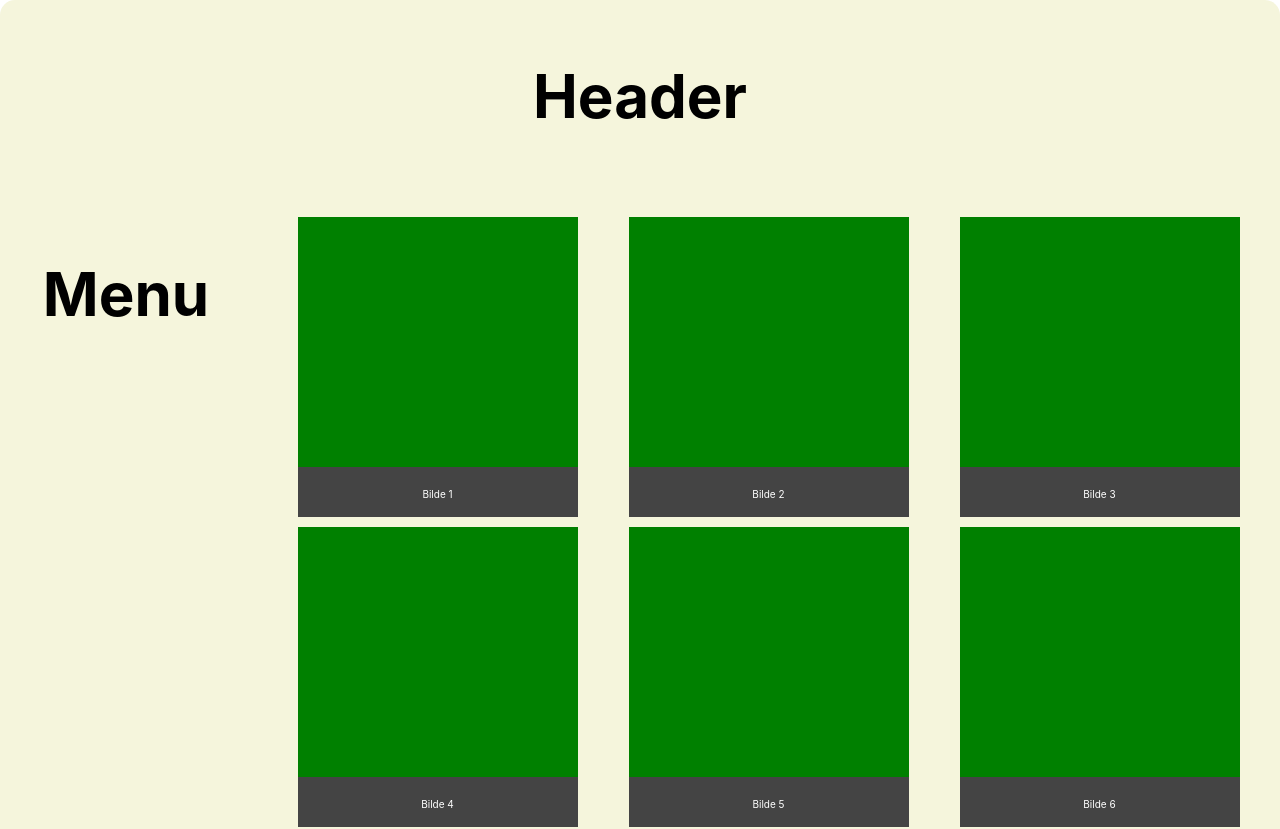
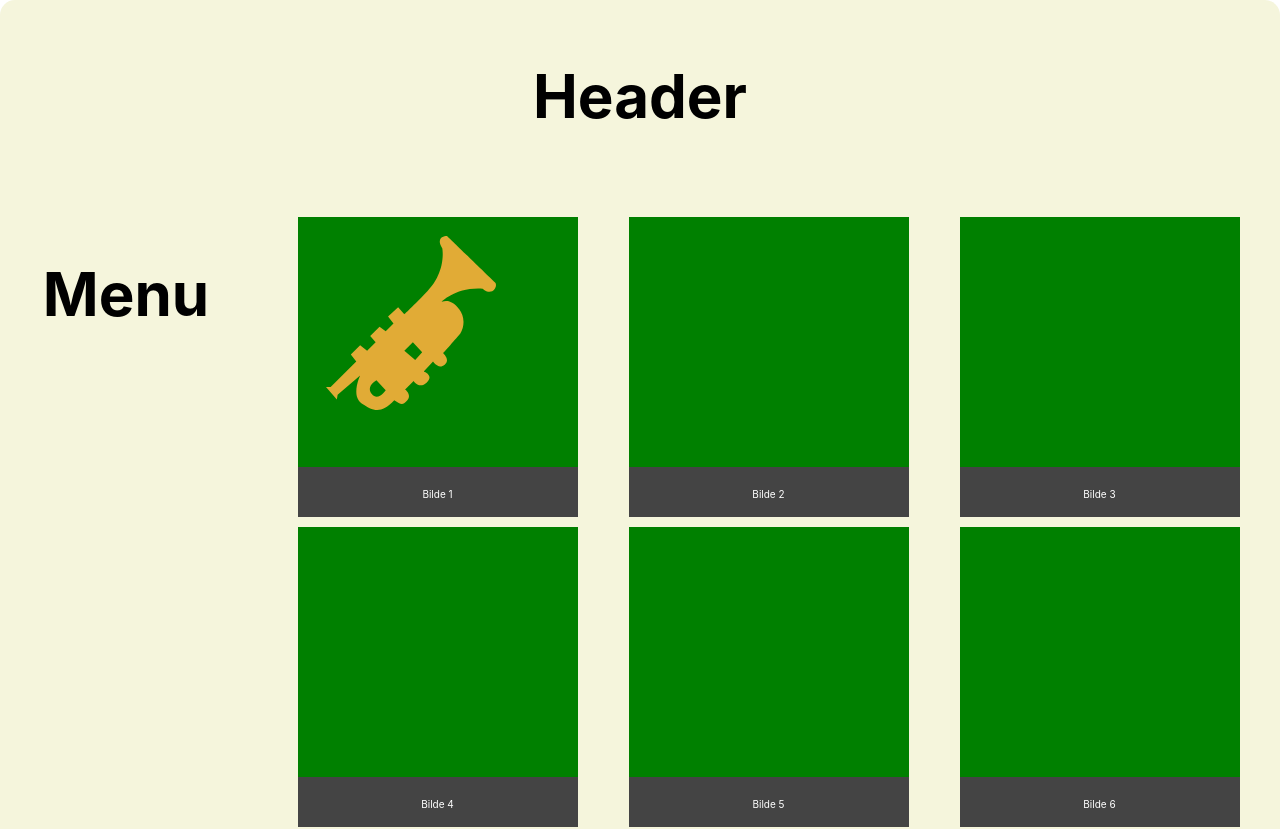
Before and after one commit to magnhan/gallery, a React (Create React App) app in the folder gallery/: page / in a window 1280 px wide. Shown: the top 829 px of the page. Built offline with nearby package versions, Linux system fonts and the light colour scheme.

Commit message:
Added trumpet svg
Issue 3

```diff
--- a/gallery/src/components/paintings/SVG1.tsx
+++ b/gallery/src/components/paintings/SVG1.tsx
@@ -3,7 +3,9 @@ import React from "react";
 export default function SVG1() {
   return (
     <div className="SVG 1">
-      <svg className="SVG_picture"></svg>
+      <svg className="SVG_picture">
+      <path fill="#e1ab36" d="M144.339,31.4s4.176,23.006-14.736,42.622S106.335,97.27,106.335,97.27l-6.2-6.975-10.083,9.3,5.429,6.974-7.756,7.75-6.2-4.65-9.307,9.3,5.429,6.2-8.532,8.524-6.98-5.424-9.307,9.3,5.429,6.975L32.654,170.115H28l10.858,12.4,0.776-4.65,22.492-19.373s-9.555,20.547,1.551,27.9,18.89,11.287,32.575-3.1c6.654,4.429,8.373,5.149,12.41.775,6.045-6.13-1.552-11.624-1.552-11.624l8.532-8.525s5.711,8.65,13.185,1.55-3.1-10.849-3.1-10.849l9.307-10.074s5.426,8.432,11.634,3.1-2.029-11.393-1.552-11.624,17.063-19.374,17.063-19.374A21.34,21.34,0,0,0,161.4,92.62c-8.78-12.781-17.839-7.749-17.839-7.749s14.4-15.045,41.107-13.174c9.884,8.644,15.687-2.98,12.409-6.2S148.992,19,148.992,19,136.555,18.855,144.339,31.4Zm-2.327,67.42-17.063,16.274,10.083,10.074,15.511-15.5S156.324,98.067,142.012,98.82Zm-27.146,26.348,9.307,10.074-6.98,7.75-10.858-9.3ZM96.252,144.542l-8.531,8.524,9.307,10.074,8.531-8.524Zm-17.839,18.6,9.307,10.075s-7.7,11.811-13.961,3.874S78.414,163.14,78.414,163.14Z"/>
+      </svg>
       <p className="text"> Bilde 1</p>
     </div>
   );
--- a/gallery/tsconfig.json
+++ b/gallery/tsconfig.json
@@ -11,7 +11,7 @@
     "esModuleInterop": true,
     "allowSyntheticDefaultImports": true,
     "strict": true,
-    "forceConsistentCasingInFileNames": true,
+    "forceConsistentCasingInFileNames": false,
     "module": "esnext",
     "moduleResolution": "node",
     "resolveJsonModule": true,
```
